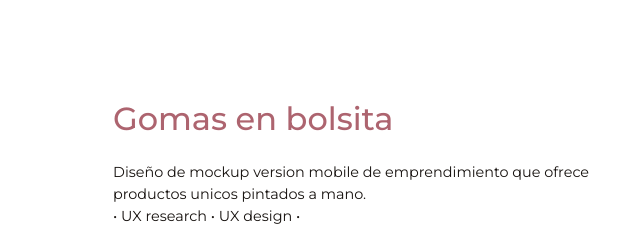
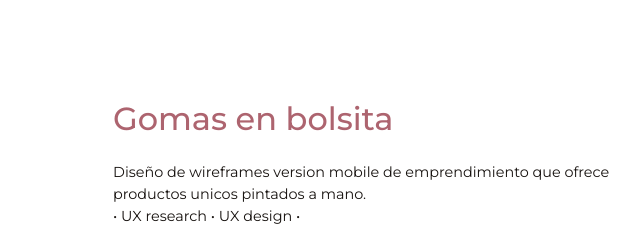
Before and after one commit to AlidaContreras/Portafolio-UX, a plain HTML site: page startup-ui-kit/index.html in a window 1280 px wide. Shown: the part 949-1197 px from the top of the page, 542-1182 px from the left. Drawn offline with nearby package versions, Linux system fonts and the light colour scheme; a web font is replaced by a local one.

Commit message:
Cambio de palabras

```diff
--- a/startup-ui-kit/index.html
+++ b/startup-ui-kit/index.html
@@ -66,7 +66,7 @@
 				</div>
 				<div class="col-md-6 text-center text-md-left">
 					<h3 class="mb-4 mt-4">Gomas en bolsita</h3>
-					<p class="mb-4">Diseño de mockup version mobile de emprendimiento que ofrece productos unicos pintados a mano.
+					<p class="mb-4">Diseño de wireframes version mobile de emprendimiento que ofrece productos unicos pintados a mano.
 						<br> • UX research • UX design • </p>
 					<p><a class="btn btn-outline-secondary"
 							href="https://github.com/AlidaContreras/Marketplace-de-Gomas-en-bolsita" role="button" target="blank">Ver
```
